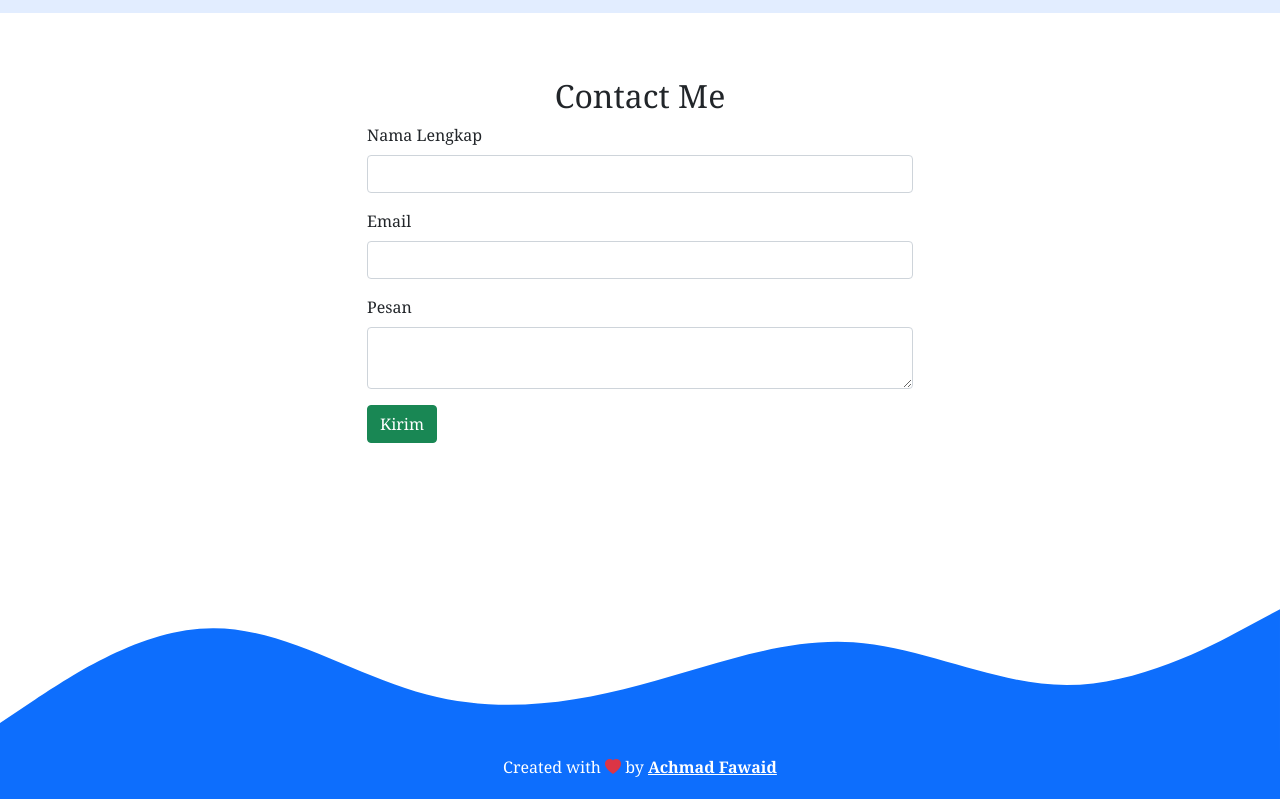
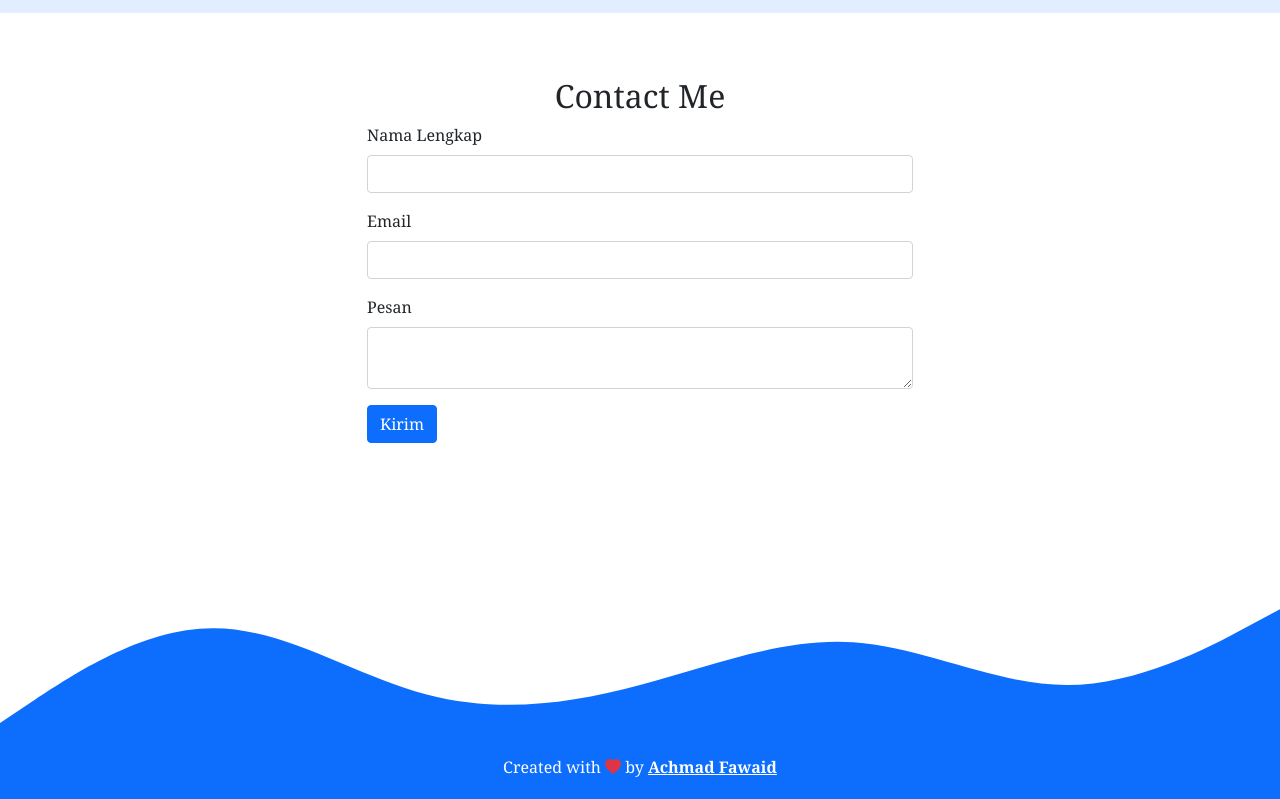
Before and after one commit to fawaid27/fawaid27.github.io, a plain HTML site: page index.html in a window 1280 px wide. Shown: the part 2307-3106 px from the top of the page. Drawn offline with nearby package versions, Linux system fonts and the light colour scheme.

Commit message:
menggubah warna kirim

```diff
--- a/index.html
+++ b/index.html
@@ -157,7 +157,7 @@
                 <textarea class="form-control" id="Pesan" row="3"></textarea>
               </div>
 
-              <button type="submit" class="btn btn-success"><a href="achfawaid2001@gmail.com"></a>Kirim</button>
+              <button type="submit" class="btn btn-primary"><a href="achfawaid2001@gmail.com"></a>Kirim</button>
             </form>
           </div>
         </div>
```
